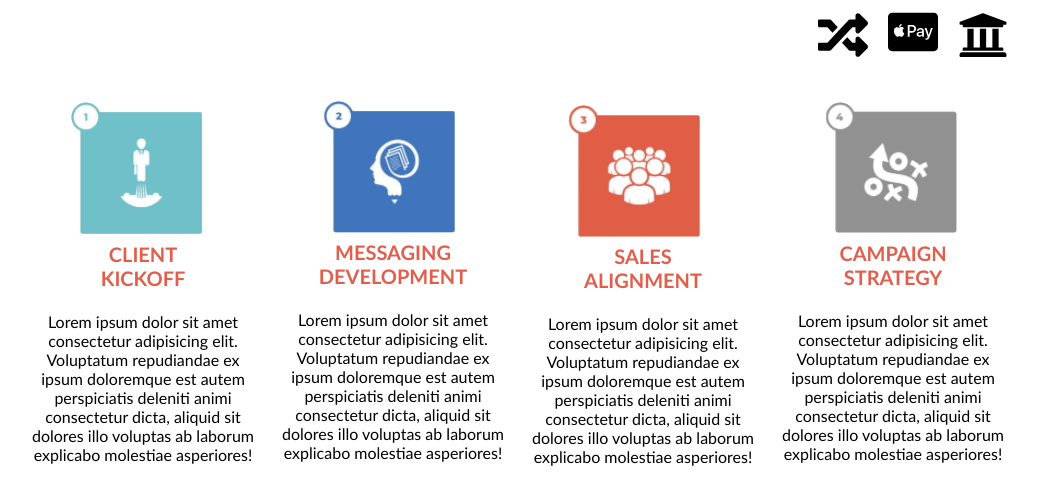
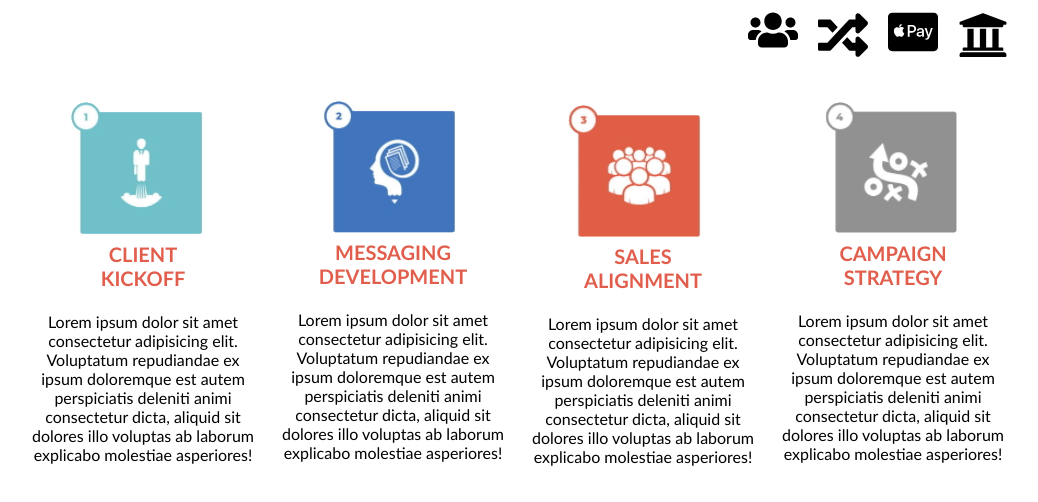
Before and after one commit to XSYTO/1-testas, a website: page index.html in a window 1280 px wide. Shown: the whole page, without its empty margins (122-1160 px from the left). Drawn offline with Linux system fonts and the light colour scheme.

Commit message:
submit week 3 test

```diff
--- a/index.html
+++ b/index.html
@@ -17,6 +17,9 @@
         </div>
         <div>
             <img src="./random-solid.svg" alt="random-solid">
+        </div>
+        <div>
+            <img src="./users-solid.svg" alt="users-solid">
         </div>
     </header>
     <main class="row">
```
Also changed, not shown: users-solid.svg (added).
